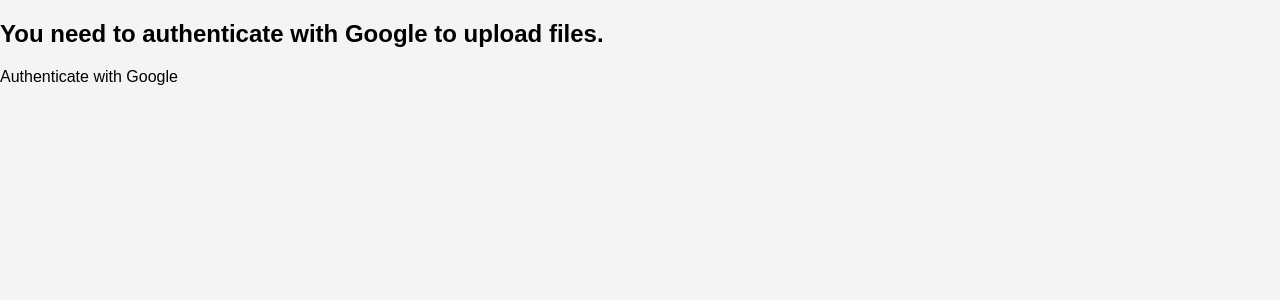
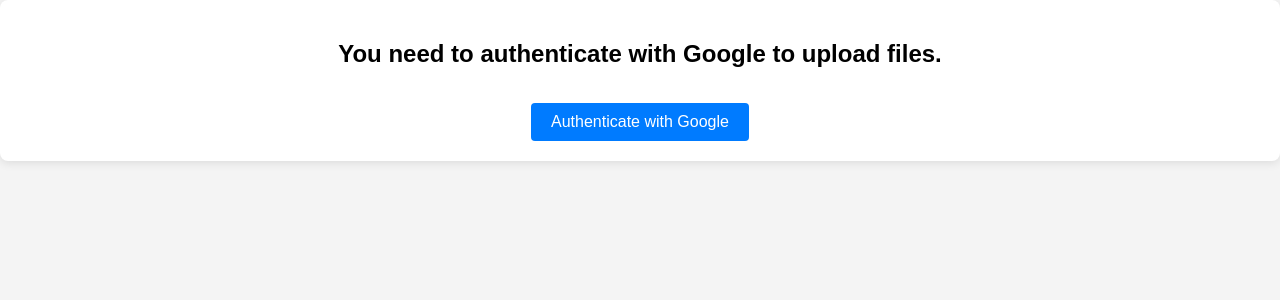
Before and after one commit to medhouse-email-processor/frontend, a React (Create React App) app: page / in a window 1280 px wide. Shown: the top 300 px of the page. Built offline with nearby package versions, Linux system fonts and the light colour scheme; no server answers.

Commit message:
Prettied unauthorized view in App.js

```diff
--- a/src/App.css
+++ b/src/App.css
@@ -229,3 +229,27 @@
     padding: 20px;
     /* Add some padding to the container */
 }
+
+/* Styles for the unauthenticated state */
+.unauthenticated {
+    text-align: center;
+    padding: 20px;
+    background-color: #ffffff;
+    border-radius: 8px;
+    box-shadow: 0 2px 10px rgba(0, 0, 0, 0.1);
+}
+
+.auth-link {
+    display: inline-block;
+    margin-top: 15px;
+    padding: 10px 20px;
+    background-color: #007bff;
+    color: white;
+    text-decoration: none;
+    border-radius: 4px;
+    transition: background-color 0.3s;
+}
+
+.auth-link:hover {
+    background-color: #0056b3;
+}
--- a/src/App.js
+++ b/src/App.js
@@ -28,26 +28,26 @@
 
   if (isAuthenticated === false) {
     return (
-      <div>
+      <div className='unauthenticated'>
         <h2>You need to authenticate with Google to upload files.</h2>
-        <a href={authUrl}>Authenticate with Google</a>
+        <a className='auth-link' href={authUrl}>Authenticate with Google</a>
       </div>
     )
   }
 
   // If authenticated, render the main app routes
   return (
-    <div className="App">
+    <div className='App'>
       <nav>
         <ul>
-          <li><Link to="/">Fetch Files</Link></li>
-          <li><Link to="/createsender">Create Sender</Link></li>
+          <li><Link to='/'>Fetch Files</Link></li>
+          <li><Link to='/createsender'>Create Sender</Link></li>
           <li><Link onClick={signOut}>Sign Out</Link></li> {/* Sign Out Button */}
         </ul>
       </nav>
       <Routes>
-        <Route path="/" element={<FetchAndUpload />} />
-        <Route path="/createsender" element={<CreateSender />} />
+        <Route path='/' element={<FetchAndUpload />} />
+        <Route path='/createsender' element={<CreateSender />} />
       </Routes>
     </div>
   )
```
